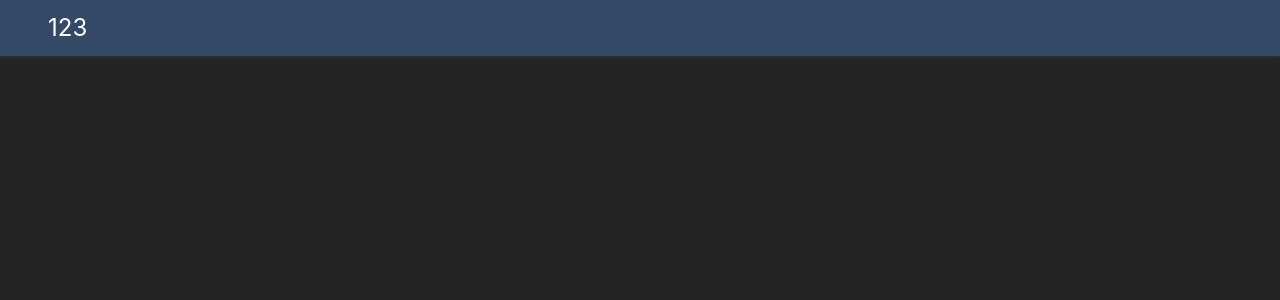
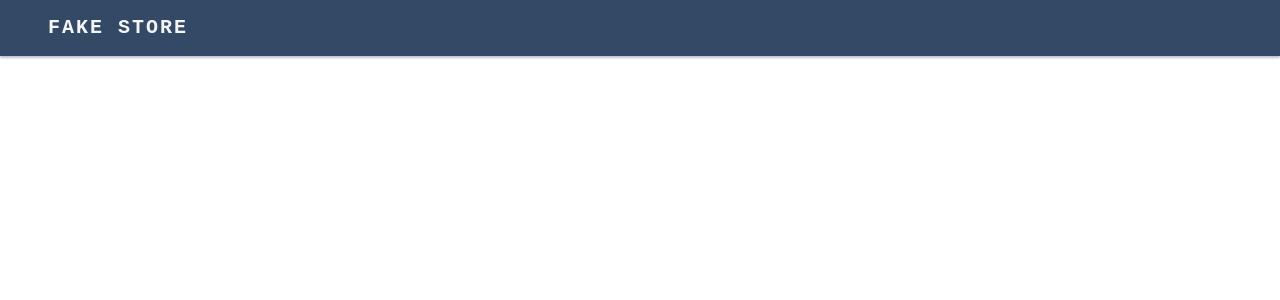
Before and after one commit to AbdullaAzadov/fake-store, a React (Vite) app: page / in a window 1280 px wide. Shown: the top 300 px of the page. Built offline with nearby package versions, Linux system fonts and the light colour scheme.

Commit message:
dev: implemented Header & Logo

```diff
--- a/src/index.css
+++ b/src/index.css
@@ -4,8 +4,8 @@
     font-weight: 400;
 
     color-scheme: light dark;
-    color: rgba(255, 255, 255, 0.87);
-    background-color: #242424;
+    color: #242424;
+    background-color: white;
 
     font-synthesis: none;
     text-rendering: optimizeLegibility;
@@ -19,4 +19,5 @@
     padding: 0;
     margin: 0;
     box-sizing: border-box;
+    font-family: "Courier New", Courier, monospace;
 }
--- a/src/ui/Header/Header.jsx
+++ b/src/ui/Header/Header.jsx
@@ -1,9 +1,13 @@
 import style from "./Header.module.css";
+
+import Logo from "../Logo/Logo";
 
 export default function Header() {
     return (
         <header className={style["header-wrapper"]}>
-            <div className={style.header}>123</div>
+            <div className={style.header}>
+                <Logo />
+            </div>
         </header>
     );
 }
--- a/src/ui/Logo/Logo.jsx
+++ b/src/ui/Logo/Logo.jsx
@@ -1,5 +1,10 @@
+import { Link } from "react-router-dom";
 import style from "./Logo.module.css";
 
 export default function Logo() {
-    return <span className={style.logo}>Fake Store</span>;
+    return (
+        <span className={style.logo}>
+            <Link to={"/"}>fake store</Link>
+        </span>
+    );
 }
--- a/src/ui/Logo/Logo.module.css
+++ b/src/ui/Logo/Logo.module.css
@@ -0,0 +1,17 @@
+.logo {
+    user-select: none;
+    cursor: pointer;
+    text-transform: uppercase;
+    letter-spacing: 2px;
+    font-size: 1.25rem;
+    font-weight: bold;
+    opacity: 0.95;
+}
+.logo:hover {
+    opacity: 1;
+}
+
+.logo a {
+    color: white;
+    text-decoration: none;
+}
```
